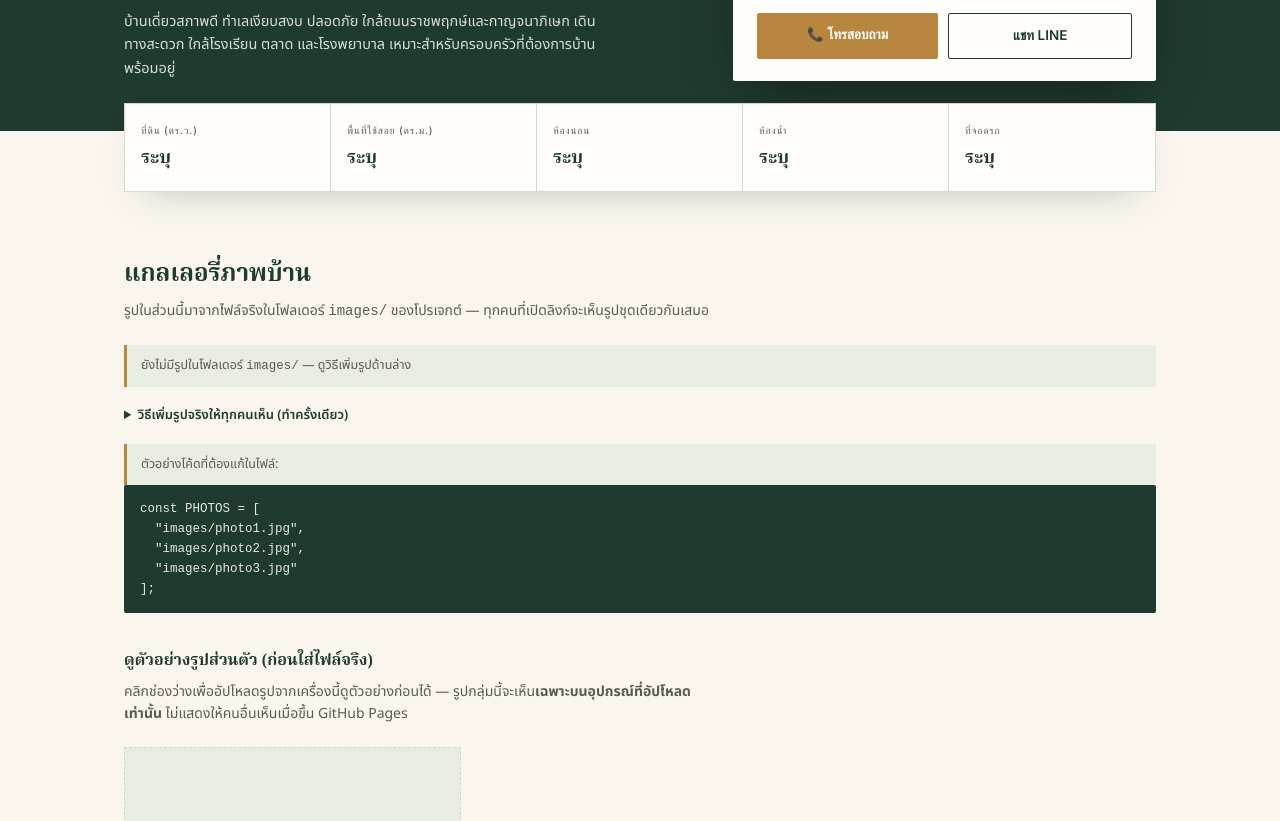
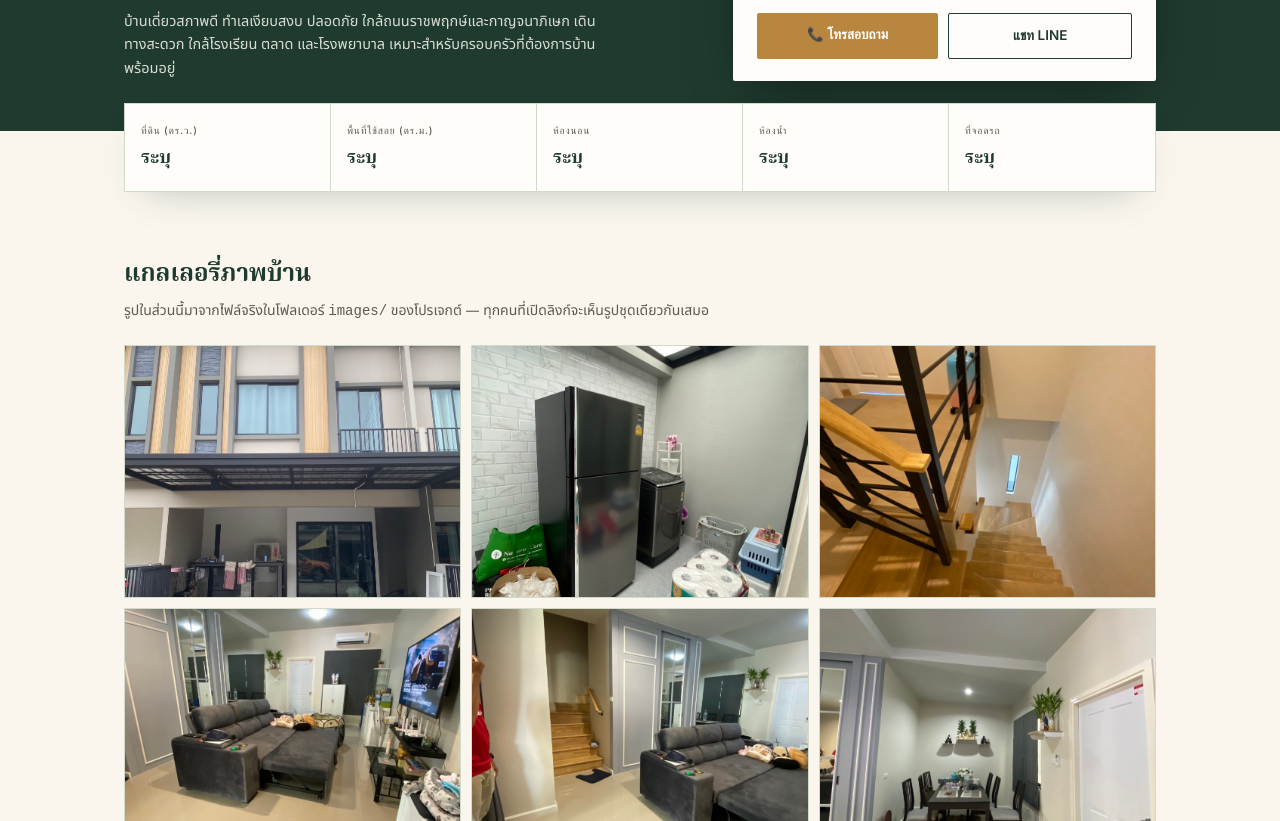
Before and after one commit to paikub1704/S-gate-345, a plain HTML site: page house-listing.html in a window 1280 px wide. Shown: the part 279-1100 px from the top of the page. Drawn offline with Linux system fonts and the light colour scheme.

Commit message:
Update house-listing.html

```diff
--- a/house-listing.html
+++ b/house-listing.html
@@ -299,10 +299,23 @@
 
   // ---------- public gallery (real files in /images, edit this list) ----------
   const PHOTOS = [
-    // ตัวอย่าง: ใส่ชื่อไฟล์รูปที่อยู่ในโฟลเดอร์ images/ ตรงนี้ แล้ว push ขึ้น GitHub
-    // "images/photo1.jpg",
-    // "images/photo2.jpg",
-    // "images/photo3.jpg",
+    "photo1%20(1).jpg",
+    "photo1%20(2).jpg",
+    "photo1%20(3).jpg",
+    "photo1%20(4).jpg",
+    "photo1%20(5).jpg",
+    "photo1%20(6).jpg",
+    "photo1%20(7).jpg",
+    "photo1%20(8).jpg",
+    "photo1%20(9).jpg",
+    "photo1%20(10).jpg",
+    "photo1%20(11).jpg",
+    "photo1%20(12).jpg",
+    "photo1%20(13).jpg",
+    "photo1%20(14).jpg",
+    "photo1%20(15).jpg",
+    "photo1%20(16).jpg",
+    "photo1%20(17).jpg",
   ];
   const publicGrid = document.getElementById('publicGalleryGrid');
   const publicEmptyNote = document.getElementById('publicGalleryEmptyNote');
```
